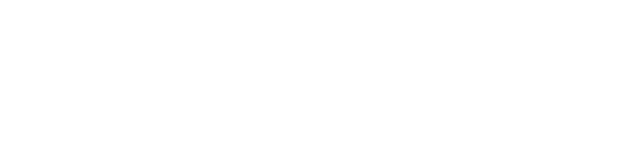
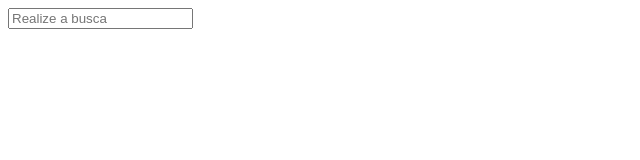
Before and after one commit to thyagopsz/Lista-com-filtragem, a plain HTML site: page index.html in a window 1280 px wide. Shown: the whole page, without its empty margins (0-640 px from the left). Drawn offline with Linux system fonts and the light colour scheme.

Commit message:
estrutura html

```diff
--- a/index.html
+++ b/index.html
@@ -8,7 +8,12 @@
     <title>Lista com Filtro</title>
 </head>
 <body>
+    <div class="container">
+        <input type="text" placeholder="Realize a busca">
+        <ul class="lista-produtos">
 
+        </ul>
+    </div>
     <script src="script.js"></script>
 </body>
 </html>
```
